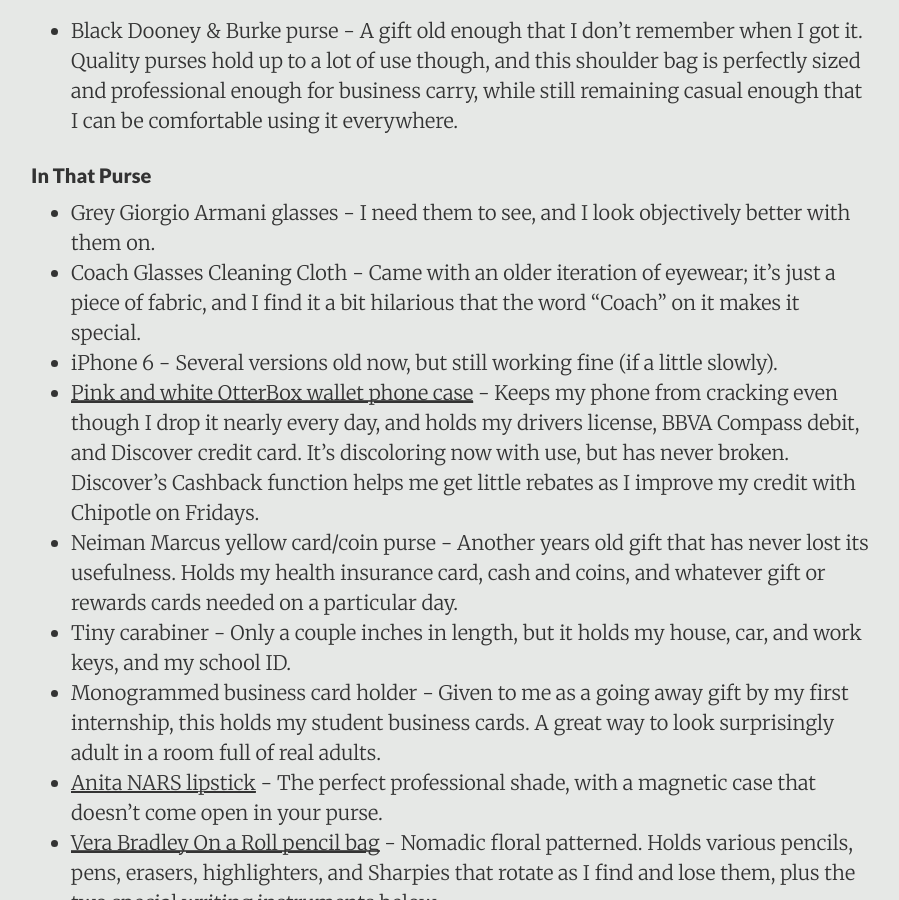
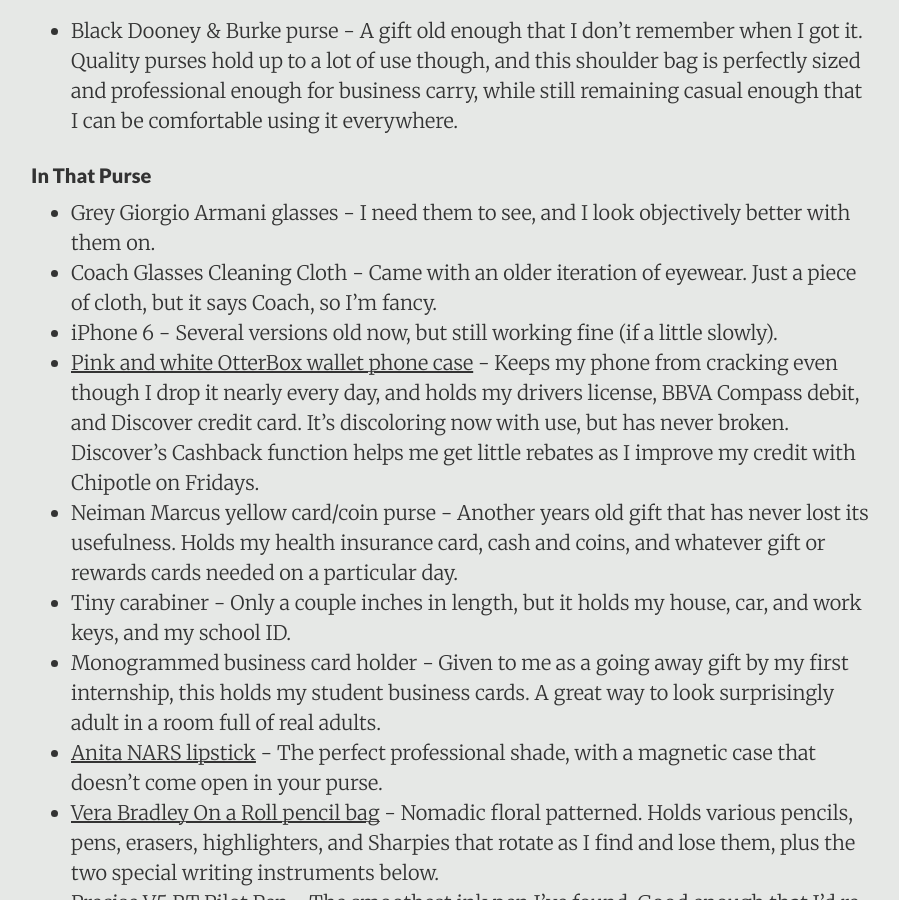
Before and after one commit to DestinyRoseMurphy/DestinyRoseMurphy.github.io, a Jekyll site: the page built from _posts/2017-10-19-Things-I-Kept.md, in a window 1280 px wide and 900 px high, scrolled down 2580 px. Shown: the whole window, without its empty margins (189-1088 px from the left). Built offline with Jekyll 4.4.1, drawn with Linux system fonts in a browser that asks for light colours.

Commit message:
Changed cloth description

```diff
--- a/_posts/2017-10-19-Things-I-Kept.md
+++ b/_posts/2017-10-19-Things-I-Kept.md
@@ -63,7 +63,7 @@ This list was compiled January 11th, 2018. It's the first iteration of this post
 #### In That Purse
 
 * Grey Giorgio Armani glasses - I need them to see, and I look objectively better with them on.
-* Coach Glasses Cleaning Cloth - Came with an older iteration of eyewear; it's just a piece of fabric, and I find it a bit hilarious that the word "Coach" on it makes it special.
+* Coach Glasses Cleaning Cloth - Came with an older iteration of eyewear. Just a piece of cloth, but it says Coach, so I'm fancy.
 * iPhone 6 - Several versions old now, but still working fine (if a little slowly).
 * [Pink and white OtterBox wallet phone case](http://amzn.to/2znYeCR) - Keeps my phone from cracking even though I drop it nearly every day, and holds my drivers license, BBVA Compass debit, and Discover credit card. It's discoloring now with use, but has never broken. Discover's Cashback function helps me get little rebates as I improve my credit with Chipotle on Fridays.
 * Neiman Marcus yellow card/coin purse - Another years old gift that has never lost its usefulness. Holds my health insurance card, cash and coins, and whatever gift or rewards cards needed on a particular day.
```
